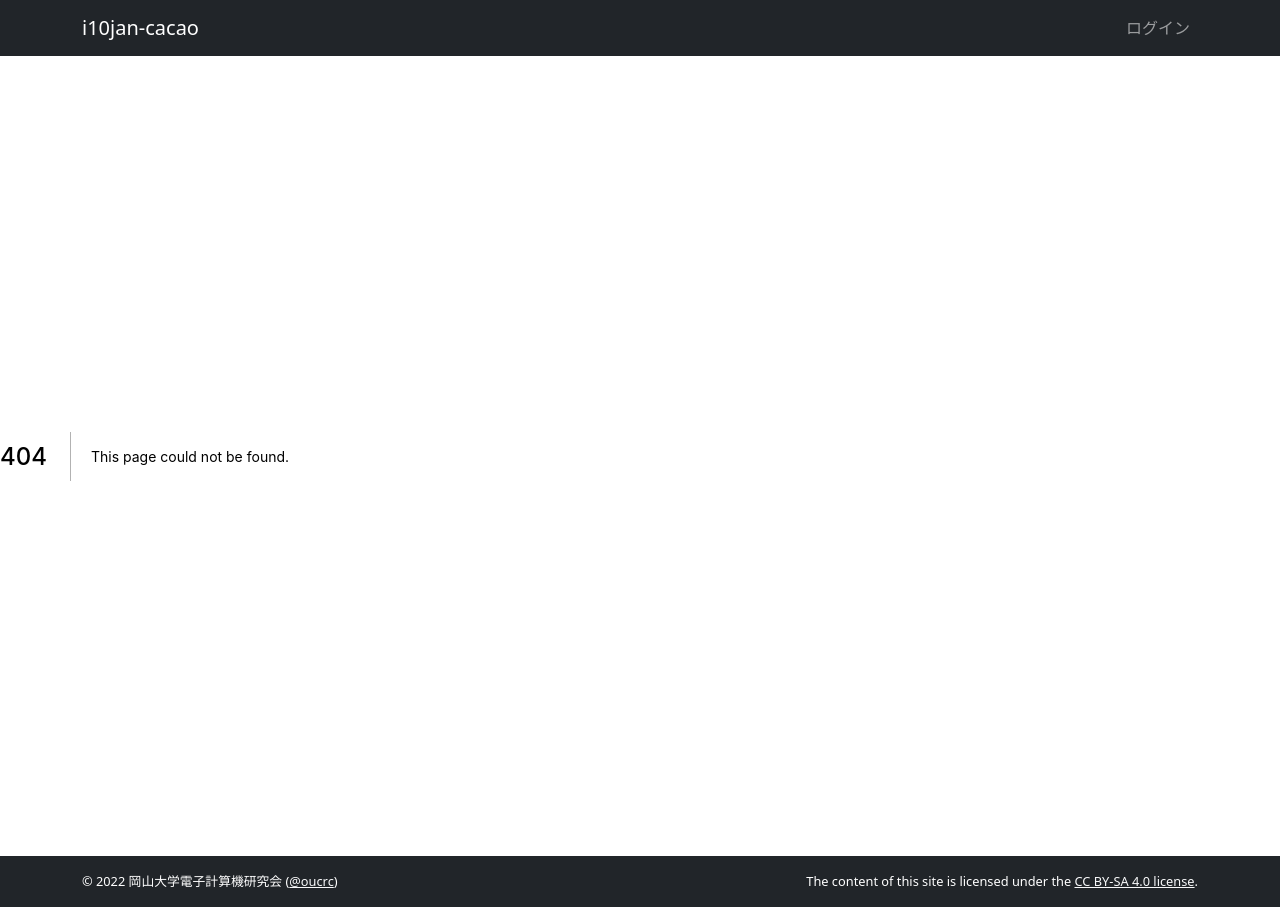
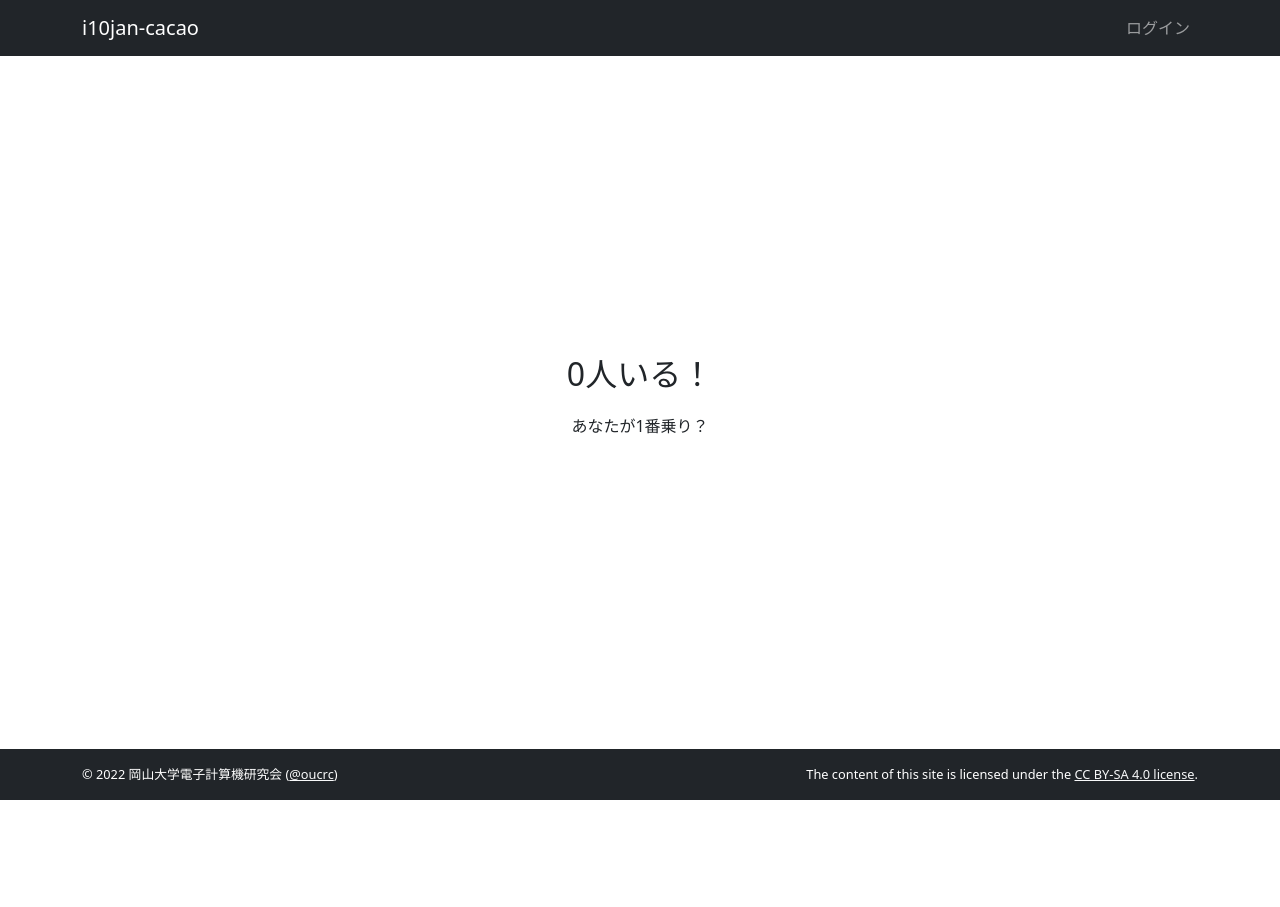
Before and after one commit to AAAR-Salmon/i10jan-cacao, a Next.js app: page /someone in a window 1280 px wide. Before the commit this address had no page. After the commit the page ends 800 px from the top, so only its background shows below. Built offline with nearby package versions, Linux system fonts and the light colour scheme.

Commit message:
feat(pages): someoneページのモック作成
あとは通信部分

```diff
--- /dev/null
+++ b/pages/someone.tsx
@@ -0,0 +1,45 @@
+import type { GetServerSideProps, NextPage } from 'next';
+import Head from 'next/head';
+import { Button, Container } from 'react-bootstrap';
+
+type Props = {
+  countInRoom: number;
+};
+
+export const getServerSideProps: GetServerSideProps<Props> = async (context) => {
+  return {
+    props: {
+      countInRoom: 0,
+    },
+  };
+};
+
+const SomeonePage: NextPage<Props> = (props) => {
+  return (
+    <>
+      <Head>
+        <title>{props.countInRoom > 0 ? 'いた！' : '誰もいない'} | i10jan-cacao</title>
+      </Head>
+      <Container fluid='md' className='d-flex flex-column justify-content-center'>
+        <p className='text-center fs-2'>{props.countInRoom}人いる！</p>
+        <p className='text-center'>
+          {((n: number) => {
+            if (n < 0) {
+              const decoder = new TextDecoder('utf-8');
+              const data = [
+                0xbbef, 0xe8bf, 0xa38b, 0x8eee, 0xeb84, 0x8182, 0x87e8, 0xeea3, 0xaa8e, 0x92e8, 0xeb81, 0xafb3, 0xaae0,
+                0x009f,
+              ];
+              return decoder.decode(Uint16Array.from(data).buffer);
+            }
+            if (n === 0) return 'あなたが1番乗り？';
+            if (n < 10) return '来て来て 部室';
+            return 'ちょっと多すぎるかもよ';
+          })(props.countInRoom)}
+        </p>
+      </Container>
+    </>
+  );
+};
+
+export default SomeonePage;
```
